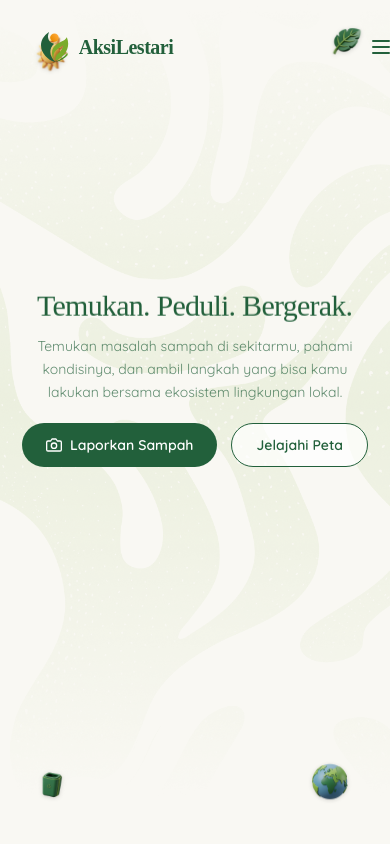
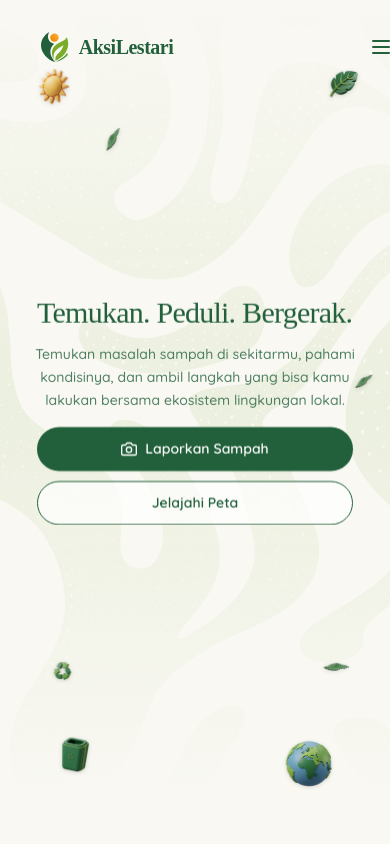
Before and after one commit to deandamanik/aksi-lestari, a React (Vite) app: page / in a window 390 px wide. Shown: the top 844 px of the page. Built offline with nearby package versions, Linux system fonts and the light colour scheme; a web font is replaced by a local one.

Commit message:
style: refine mobile hero composition

```diff
--- a/package.json
+++ b/package.json
@@ -4,7 +4,7 @@
   "version": "0.0.0",
   "type": "module",
   "scripts": {
-    "dev": "vite",
+    "dev": "vite --host",
     "build": "vite build",
     "lint": "eslint .",
     "preview": "vite preview"
--- a/src/pages/beranda/components/HeroSection.jsx
+++ b/src/pages/beranda/components/HeroSection.jsx
@@ -164,114 +164,152 @@ function HeroSection() {
           will-change: transform, opacity;
         }
 
-        /* --- Ambient Floating Animations (Clearly Visible, Organic & Elegant) --- */
+        /* --- Ambient Floating Animations: Distinct Natural Personalities --- */
+
+        /* 1. Sun: Slow, relaxed, distant with tiny horizontal drift & subtle tilt */
         @keyframes hero-float-sun {
           0%, 100% {
-            transform: translateY(0) rotate(-1.5deg);
+            transform: translate3d(0, 0, 0) rotate(-1deg);
           }
-          50% {
-            transform: translateY(-11px) rotate(1.5deg);
+          35% {
+            transform: translate3d(2.5px, -9px, 0) rotate(0.8deg);
+          }
+          70% {
+            transform: translate3d(-2px, -4px, 0) rotate(1.2deg);
           }
         }
 
+        /* 2. Left Recycle: Gentle vertical drifting, tiny tilt, no continuous spin */
         @keyframes hero-float-recycle-left {
           0%, 100% {
-            transform: translateY(0) rotate(1deg);
+            transform: translate3d(0, 0, 0) rotate(1.2deg);
           }
-          50% {
-            transform: translateY(-10px) rotate(-1.5deg);
+          40% {
+            transform: translate3d(-2px, -10px, 0) rotate(-1.5deg);
+          }
+          75% {
+            transform: translate3d(1.5px, -5px, 0) rotate(0.5deg);
           }
         }
 
+        /* 3. Right Recycle: Subtle complementary drifting & timing */
         @keyframes hero-float-recycle-right {
           0%, 100% {
-            transform: translateY(0) rotate(-1deg);
+            transform: translate3d(0, 0, 0) rotate(-1.2deg);
           }
-          50% {
-            transform: translateY(-9px) rotate(1.5deg);
+          45% {
+            transform: translate3d(2px, -9px, 0) rotate(1.8deg);
+          }
+          80% {
+            transform: translate3d(-1.5px, -4px, 0) rotate(-0.5deg);
           }
         }
 
+        /* 4. Trash Bin: Weighted, grounded, stable object with minimal rotation */
         @keyframes hero-float-bin {
           0%, 100% {
-            transform: translateY(0) rotate(-0.5deg);
+            transform: translate3d(0, 0, 0) rotate(-0.3deg);
           }
           50% {
-            transform: translateY(-8px) rotate(0.8deg);
+            transform: translate3d(0, -8px, 0) rotate(0.3deg);
           }
         }
 
+        /* 5. Earth: Living presence, gentle vertical floating & breathing scale, NO rotation */
         @keyframes hero-float-earth {
           0%, 100% {
-            transform: translateY(0);
+            transform: translate3d(0, 0, 0) scale(1);
           }
-          50% {
-            transform: translateY(-9px);
+          35% {
+            transform: translate3d(-2.5px, -10px, 0) scale(1.012);
+          }
+          70% {
+            transform: translate3d(2px, -3px, 0) scale(1.004);
           }
         }
 
+        /* 6. Monstera: Slow, broad leaf drift with subtle tilt */
         @keyframes hero-float-monstera {
           0%, 100% {
-            transform: translateY(0) rotate(1.5deg);
+            transform: translate3d(0, 0, 0) rotate(1.5deg);
           }
-          50% {
-            transform: translateY(-9px) rotate(-2.5deg);
+          45% {
+            transform: translate3d(-2px, -10px, 0) rotate(-2deg);
+          }
+          75% {
+            transform: translate3d(1.5px, -4px, 0) rotate(0.8deg);
           }
         }
 
+        /* 7. Leaves Type A: Organic diagonal drifting & swaying */
         @keyframes hero-float-leaf-a {
           0%, 100% {
-            transform: translateY(0) rotate(-2deg);
+            transform: translate3d(0, 0, 0) rotate(-2deg);
           }
-          50% {
-            transform: translateY(-8px) rotate(3deg);
+          30% {
+            transform: translate3d(3px, -8px, 0) rotate(2deg);
+          }
+          65% {
+            transform: translate3d(1.5px, -3px, 0) rotate(-1deg);
+          }
+          85% {
+            transform: translate3d(-2px, -2px, 0) rotate(1.5deg);
           }
         }
 
+        /* 8. Leaves Type B: Counter-diagonal natural leaf drift */
         @keyframes hero-float-leaf-b {
           0%, 100% {
-            transform: translateY(0) rotate(2.5deg);
+            transform: translate3d(0, 0, 0) rotate(2.5deg);
           }
-          50% {
-            transform: translateY(-7px) rotate(-2.5deg);
+          35% {
+            transform: translate3d(-3px, -9px, 0) rotate(-2deg);
+          }
+          70% {
+            transform: translate3d(-1px, -4px, 0) rotate(1.5deg);
+          }
+          85% {
+            transform: translate3d(2px, -2px, 0) rotate(-1deg);
           }
         }
 
+        /* 9. Sprouts Type A: Subtle vertical breathing motion */
         @keyframes hero-float-sprout-a {
           0%, 100% {
-            transform: translateY(0) rotate(-1deg);
+            transform: translate3d(0, 0, 0) rotate(-1deg) scale(1);
           }
           50% {
-            transform: translateY(-7px) rotate(1.5deg);
+            transform: translate3d(1.5px, -9px, 0) rotate(1.5deg) scale(1.015);
           }
         }
 
+        /* 10. Sprouts Type B: Gentle counter-sway breathing */
         @keyframes hero-float-sprout-b {
           0%, 100% {
-            transform: translateY(0) rotate(1deg);
+            transform: translate3d(0, 0, 0) rotate(1.2deg) scale(1);
           }
           50% {
-            transform: translateY(-8px) rotate(-1.5deg);
+            transform: translate3d(-1.5px, -8px, 0) rotate(-1.5deg) scale(1.015);
           }
         }
 
         .hero-ambient-sun {
-          animation: hero-float-sun 5.4s ease-in-out infinite;
+          animation: hero-float-sun 6.4s ease-in-out infinite;
           will-change: transform;
         }
 
         .hero-ambient-recycle-left {
-          animation: hero-float-recycle-left 6.0s ease-in-out infinite;
+          animation: hero-float-recycle-left 6.2s ease-in-out infinite;
           will-change: transform;
         }
 
         .hero-ambient-recycle-right {
-          animation: hero-float-recycle-right 5.2s ease-in-out infinite;
+          animation: hero-float-recycle-right 5.4s ease-in-out infinite;
           will-change: transform;
         }
 
         .hero-ambient-bin {
-          animation: hero-float-bin 5.8s ease-in-out infinite;
+          animation: hero-float-bin 6.0s ease-in-out infinite;
           will-change: transform;
         }
 
@@ -281,12 +319,12 @@ function HeroSection() {
         }
 
         .hero-ambient-monstera {
-          animation: hero-float-monstera 5.5s ease-in-out infinite;
+          animation: hero-float-monstera 5.6s ease-in-out infinite;
           will-change: transform;
         }
 
         .hero-ambient-leaf-a {
-          animation: hero-float-leaf-a 4.6s ease-in-out infinite;
+          animation: hero-float-leaf-a 4.8s ease-in-out infinite;
           will-change: transform;
         }
 
@@ -296,12 +334,12 @@ function HeroSection() {
         }
 
         .hero-ambient-sprout-a {
-          animation: hero-float-sprout-a 4.9s ease-in-out infinite;
+          animation: hero-float-sprout-a 5.0s ease-in-out infinite;
           will-change: transform;
         }
 
         .hero-ambient-sprout-b {
-          animation: hero-float-sprout-b 6.0s ease-in-out infinite;
+          animation: hero-float-sprout-b 5.8s ease-in-out infinite;
           will-change: transform;
         }
 
@@ -351,10 +389,11 @@ function HeroSection() {
         ))}
       </div>
 
-      {/* Mobile: minimal decorative set to avoid clutter */}
+      {/* Mobile: Rich, balanced environmental composition (4 main anchors + 1 recycle + 3 subtle leaf accents) */}
       <div className="block md:hidden" aria-hidden="true">
+        {/* Upper Anchor: Sun (top-left) */}
         <div
-          className="absolute top-8 left-3 w-20 pointer-events-none select-none hero-enter-object"
+          className="absolute top-[8%] left-[4%] w-20 sm:w-24 pointer-events-none select-none hero-enter-object"
           style={{ animationDelay: '80ms' }}
         >
           <img
@@ -365,8 +404,24 @@ function HeroSection() {
             draggable={false}
           />
         </div>
+
+        {/* Upper Accent: Small Leaf (upper-left/center negative space) */}
         <div
-          className="absolute top-6 right-3 w-16 pointer-events-none select-none hero-enter-object"
+          className="absolute top-[15%] left-[26%] w-6 -rotate-12 opacity-80 pointer-events-none select-none hero-enter-object"
+          style={{ animationDelay: '100ms' }}
+        >
+          <img
+            src="/images/3d/icon-leaf.webp"
+            alt=""
+            className="w-full h-auto drop-shadow-sm pointer-events-none select-none hero-ambient-leaf-a"
+            style={{ animationDelay: '850ms' }}
+            draggable={false}
+          />
+        </div>
+
+        {/* Upper Anchor: Monstera / Large Leaf (top-right) */}
+        <div
+          className="absolute top-[8%] right-[4%] w-16 sm:w-20 pointer-events-none select-none hero-enter-object"
           style={{ animationDelay: '120ms' }}
         >
           <img
@@ -377,51 +432,97 @@ function HeroSection() {
             draggable={false}
           />
         </div>
+
+        {/* Side Accent: Small Leaf (mid-right side negative space) */}
         <div
-          className="absolute bottom-10 left-5 w-16 pointer-events-none select-none hero-enter-object"
-          style={{ animationDelay: '160ms' }}
+          className="absolute top-[44%] right-[4%] sm:right-[6%] w-5 sm:w-6 rotate-12 opacity-75 pointer-events-none select-none hero-enter-object"
+          style={{ animationDelay: '140ms' }}
+        >
+          <img
+            src="/images/3d/icon-leaf.webp"
+            alt=""
+            className="w-full h-auto drop-shadow-sm pointer-events-none select-none hero-ambient-leaf-a"
+            style={{ animationDelay: '890ms' }}
+            draggable={false}
+          />
+        </div>
+
+        {/* Mid-Lower Accent: Single Recycle Icon (transition zone below CTA, left) */}
+        <div
+          className="absolute bottom-[18.5%] left-[10%] sm:left-[14%] w-11 sm:w-13 pointer-events-none select-none hero-enter-object"
+          style={{ animationDelay: '170ms' }}
+        >
+          <img
+            src="/images/3d/icon-recycle.webp"
+            alt=""
+            className="w-full h-auto drop-shadow-sm pointer-events-none select-none hero-ambient-recycle-left"
+            style={{ animationDelay: '920ms' }}
+            draggable={false}
+          />
+        </div>
+
+        {/* Mid-Lower Accent: Small Leaf (transition zone below CTA, right) */}
+        <div
+          className="absolute bottom-[19.5%] right-[11%] sm:right-[15%] w-6 sm:w-7 rotate-45 opacity-85 pointer-events-none select-none hero-enter-object"
+          style={{ animationDelay: '190ms' }}
+        >
+          <img
+            src="/images/3d/icon-leaf.webp"
+            alt=""
+            className="w-full h-auto drop-shadow-sm pointer-events-none select-none hero-ambient-leaf-b"
+            style={{ animationDelay: '940ms' }}
+            draggable={false}
+          />
+        </div>
+
+        {/* Bottom Anchor: Trash Bin (grounded lower anchor, brought slightly upward) */}
+        <div
+          className="absolute bottom-[7.5%] left-[8%] sm:bottom-[7%] sm:left-[11%] w-22 sm:w-26 pointer-events-none select-none hero-enter-object"
+          style={{ animationDelay: '180ms' }}
         >
           <img
             src="/images/3d/icon-trash-bin.webp"
             alt=""
             className="w-full h-auto drop-shadow-sm pointer-events-none select-none hero-ambient-bin"
-            style={{ animationDelay: '910ms' }}
+            style={{ animationDelay: '930ms' }}
             draggable={false}
           />
         </div>
+
+        {/* Bottom Anchor: Earth (grounded lower anchor, brought slightly upward) */}
         <div
-          className="absolute bottom-8 right-4 w-22 pointer-events-none select-none hero-enter-object"
-          style={{ animationDelay: '140ms' }}
+          className="absolute bottom-[5.5%] right-[7%] sm:bottom-[5.5%] sm:right-[11%] w-28 sm:w-32 pointer-events-none select-none hero-enter-object"
+          style={{ animationDelay: '160ms' }}
         >
           <img
             src="/images/3d/icon-earth.webp"
             alt=""
             className="w-full h-auto drop-shadow-sm pointer-events-none select-none hero-ambient-earth"
-            style={{ animationDelay: '890ms' }}
+            style={{ animationDelay: '910ms' }}
             draggable={false}
           />
         </div>
       </div>
 
       {/* Central content */}
-      <div className="relative z-10 flex flex-col items-center justify-center h-full px-4 pt-10 pb-28 md:pt-12 md:pb-32 text-center -translate-y-2 md:-translate-y-4">
-        {/* Headline — balanced desktop scale (reduced ~10% from previous, dominant & on one line) */}
-        <h1 className="hero-reveal-headline font-display text-primary text-3xl sm:text-4xl md:text-[3.125rem] lg:text-[3.75rem] xl:text-[4.25rem] leading-[1.14] tracking-tight whitespace-nowrap mb-3 md:mb-3.5">
+      <div className="relative z-10 flex flex-col items-center justify-center h-full px-4 pt-10 pb-12 md:pt-12 md:pb-32 text-center -translate-y-2 md:-translate-y-4">
+        {/* Headline — stronger, more confident presence, wraps naturally on small mobile, one line on desktop */}
+        <h1 className="hero-reveal-headline font-display font-medium md:font-normal text-primary text-3xl sm:text-4xl md:text-[3.125rem] lg:text-[3.75rem] xl:text-[4.25rem] leading-[1.18] md:leading-[1.14] tracking-tight whitespace-normal md:whitespace-nowrap mb-3 md:mb-3.5">
           Temukan. Peduli. Bergerak.
         </h1>
 
-        {/* Sub-headline: exactly 2 lines on desktop */}
-        <p className="hero-reveal-paragraph font-body text-primary/70 text-sm sm:text-base lg:text-[1.0625rem] leading-relaxed max-w-[20rem] sm:max-w-md md:max-w-[36rem] lg:max-w-[39rem] mb-5 md:mb-6">
+        {/* Sub-headline: slightly stronger readability on mobile, exactly 2 lines on desktop */}
+        <p className="hero-reveal-paragraph font-body font-medium md:font-normal text-primary/80 md:text-primary/70 text-sm sm:text-base lg:text-[1.0625rem] leading-relaxed max-w-[20rem] sm:max-w-md md:max-w-[36rem] lg:max-w-[39rem] mb-4 sm:mb-5 md:mb-6">
           Temukan masalah sampah di sekitarmu, pahami kondisinya, dan ambil
           langkah yang bisa kamu lakukan bersama ekosistem lingkungan lokal.
         </p>
 
-        {/* CTA Buttons */}
-        <div className="hero-reveal-cta flex items-center gap-3.5 sm:gap-4 flex-wrap justify-center">
+        {/* CTA Buttons — stacked vertically & noticeably wider on mobile, side-by-side on desktop */}
+        <div className="hero-reveal-cta flex flex-col sm:flex-row items-center gap-2.5 sm:gap-4 justify-center w-full">
           {/* Primary: Laporkan Sampah */}
           <Link
             to="/lapor"
-            className="inline-flex items-center gap-2 h-11 px-6 sm:px-7 rounded-full bg-primary text-white text-sm font-semibold hover:bg-primary/90 transition-colors focus:outline-hidden focus-visible:ring-2 focus-visible:ring-primary"
+            className="inline-flex items-center justify-center gap-2 h-11 w-[88%] max-w-[320px] sm:w-auto sm:max-w-none px-6 sm:px-7 rounded-full bg-primary text-white text-sm font-semibold hover:bg-primary/90 transition-colors focus:outline-hidden focus-visible:ring-2 focus-visible:ring-primary shadow-xs"
           >
             {/* Camera icon (inline SVG — no extra dependency) */}
             <svg
@@ -444,7 +545,7 @@ function HeroSection() {
           {/* Secondary: Jelajahi Peta */}
           <Link
             to="/peta-sampah"
-            className="inline-flex items-center h-11 px-6 sm:px-7 rounded-full bg-white/70 text-primary text-sm font-semibold border border-primary hover:bg-primary/5 transition-colors focus:outline-hidden focus-visible:ring-2 focus-visible:ring-primary"
+            className="inline-flex items-center justify-center h-11 w-[88%] max-w-[320px] sm:w-auto sm:max-w-none px-6 sm:px-7 rounded-full bg-white/70 text-primary text-sm font-semibold border border-primary hover:bg-primary/5 transition-colors focus:outline-hidden focus-visible:ring-2 focus-visible:ring-primary"
           >
             Jelajahi Peta
           </Link>
```
